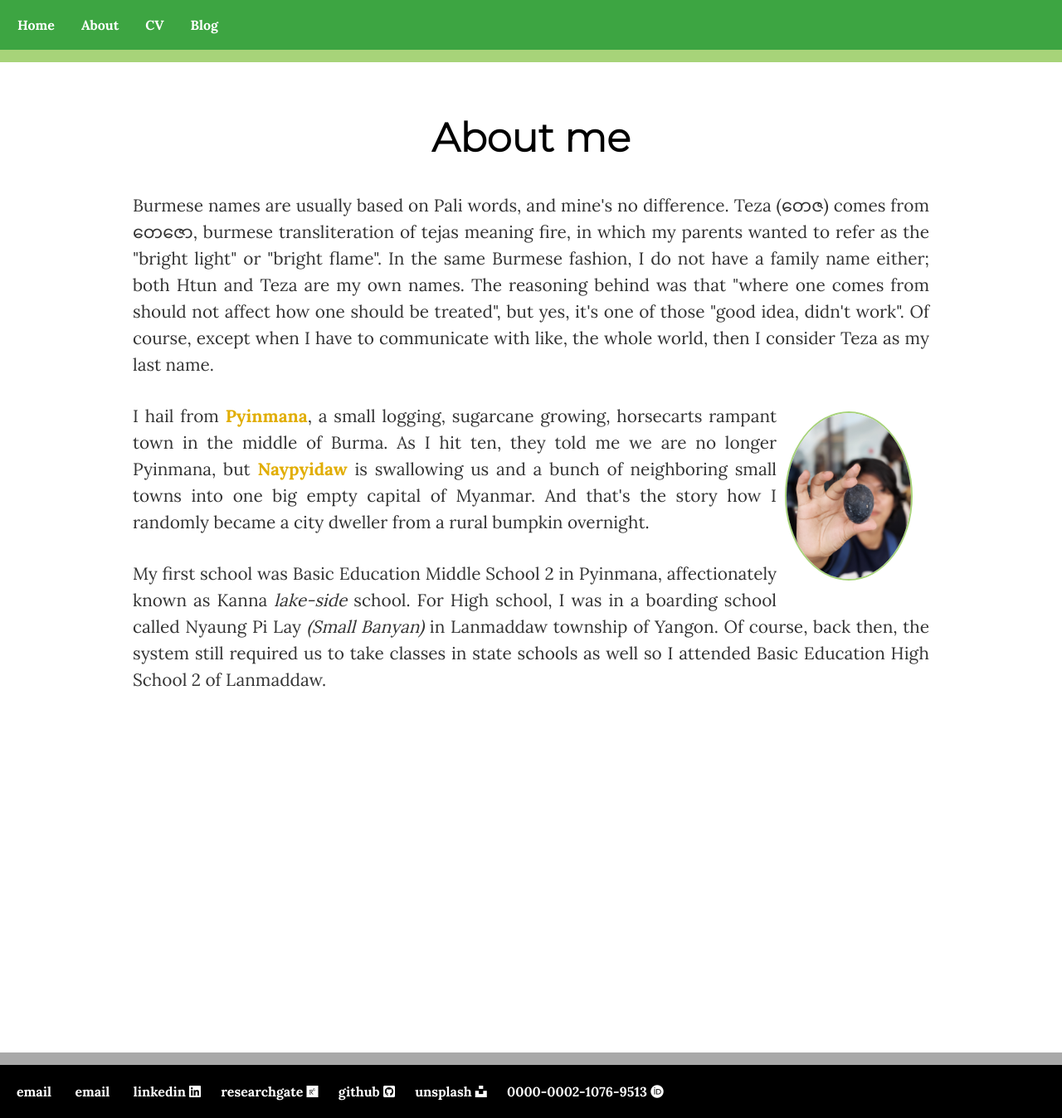
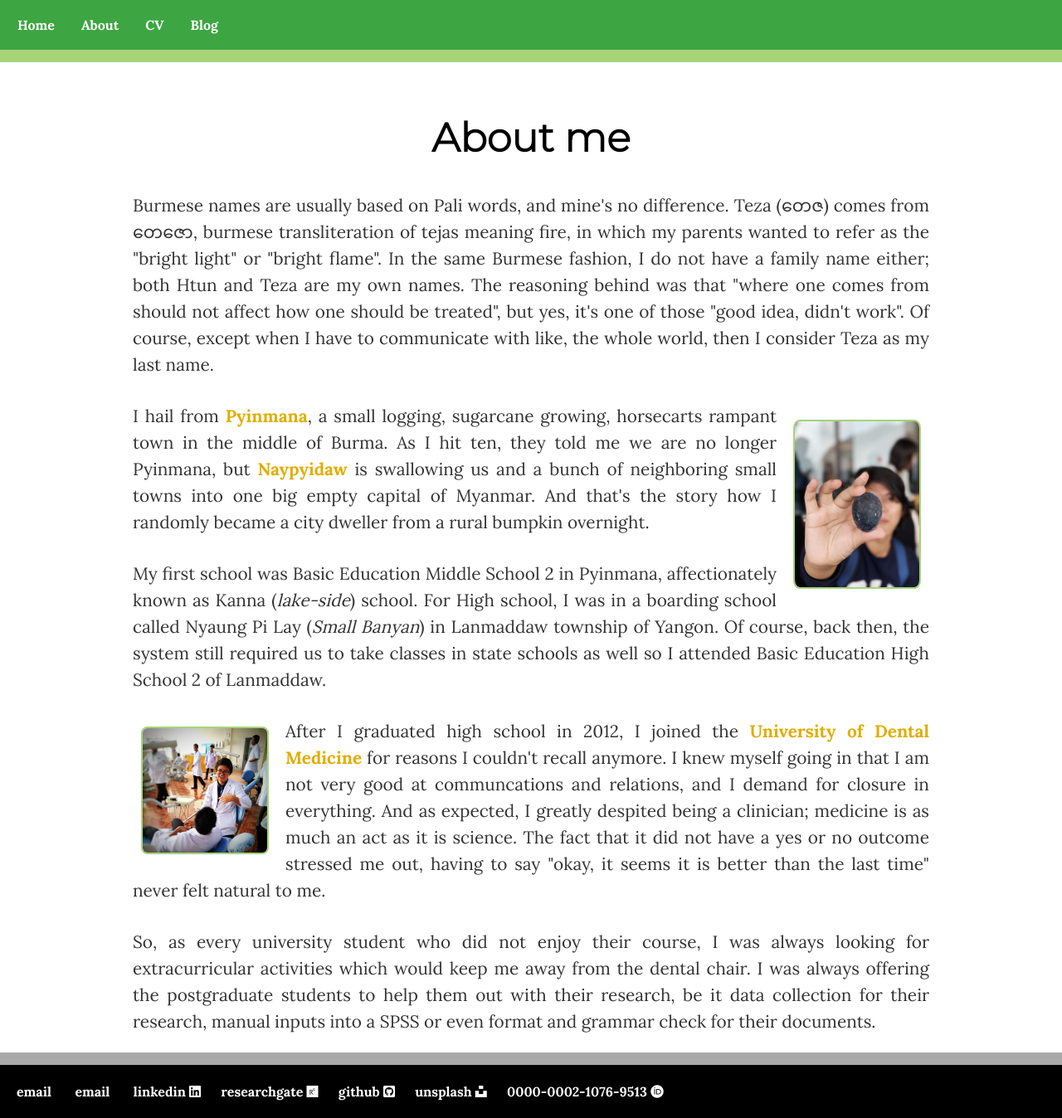
Before and after one commit to finerbrighterlighter/finerbrighterlighter.github.io, a Jekyll site: the page built from about/index.html, in a window 1280 px wide and 1348 px high. Shown: the whole window at 83% size. Built offline with Jekyll 4.4.1, drawn with Linux system fonts in a browser that asks for light colours; nearby versions of some CDN libraries.

Commit message:
About me push

```diff
--- a/about/index.html
+++ b/about/index.html
@@ -8,11 +8,17 @@ title: About me
 		<p>Burmese names are usually based on Pali words, and mine's no difference. Teza (တေဇ) comes from တေဇော, burmese transliteration of tejas meaning fire, in which my parents wanted to refer as the "bright light" or "bright flame". In the same Burmese fashion, I do not have a family name either; both Htun and Teza are my own names. The reasoning behind was that "where one comes from should not affect how one should be treated", but yes, it's one of those "good idea, didn't work". Of course, except when I have to communicate with like, the whole world, then I consider Teza as my last name. </p>
 		<div class="square">
         	<div>
-			<img src="/image/hteza2.JPG"  alt="This is an image of Htun Teza with an egg." width="150" style="float: right; margin: 10px 20px 20px 10px;border-radius:50%;border: 2px solid #a7d379;">
+			<img src="/image/hteza2.JPG"  alt="This is an image of Htun Teza with an egg." width="150" style="float: right; margin: 20px 10px 10px 20px;border-radius:5%;border: 2px solid #a7d379;">
 			</div>
 			<p> I hail from <a href="https://en.wikipedia.org/wiki/Pyinmana">Pyinmana</a>, a small logging, sugarcane growing, horsecarts rampant town in the middle of Burma. As I hit ten, they told me we are no longer Pyinmana, but <a href="https://en.wikipedia.org/wiki/Naypyidaw">Naypyidaw</a> is swallowing us and a bunch of neighboring small towns into one big empty capital of Myanmar. And that's the story how I randomly became a city dweller from a rural bumpkin overnight.</p>
-			<p> My first school was Basic Education Middle School 2 in Pyinmana, affectionately known as Kanna <i>lake-side</i> school. For High school, I was in a boarding school called Nyaung Pi Lay <i>(Small Banyan)</i> in Lanmaddaw township of Yangon. Of course, back then, the system still required us to take classes in state schools as well so I attended Basic Education High School 2 of Lanmaddaw.</p>
+			<p> My first school was Basic Education Middle School 2 in Pyinmana, affectionately known as Kanna (<i>lake-side</i>) school. For High school, I was in a boarding school called Nyaung Pi Lay (<i>Small Banyan</i>) in Lanmaddaw township of Yangon. Of course, back then, the system still required us to take classes in state schools as well so I attended Basic Education High School 2 of Lanmaddaw.</p>
 		</div>
-
+		<div class="square">
+        	<div>
+			<img src="/image/bds1.JPG"  alt="This is an image of Htun Teza with a doctor gown." width="150" style="float: left; margin: 10px 20px 20px 10px;border-radius:5%;border: 2px solid #a7d379;">
+			</div>
+			<p> After I graduated high school in 2012, I joined the <a href="http://udmyangon-edu.com/">University of  Dental Medicine</a> for reasons I couldn't recall anymore. I knew myself going in that I am not very good at communcations and relations, and I demand for closure in everything. And as expected, I greatly despited being a clinician; medicine is as much an act as it is science. The fact that it did not have a yes or no outcome stressed me out, having to say "okay, it seems it is better than the last time" never felt natural to me.</p>
+			<p> So, as every university student who did not enjoy their course, I was always looking for extracurricular activities which would keep me away from the dental chair. I was always offering the postgraduate students to help them out with their research, be it data collection for their research, manual inputs into a SPSS or even format and grammar check for their documents.</p>
+		</div>
 	</body>
 </div><!-- /.blurb -->
--- a/index.html
+++ b/index.html
@@ -7,7 +7,7 @@ title: Home
 	<h1>Htun Teza</h1>
 	<div class="square">
         	<div>
-			<img src="/image/hteza.JPG"  alt="This is an image of Htun Teza." width="150" style="float: left; margin: 10px 20px 20px 10px;border-radius:50%;border: 2px solid #a7d379;">
+			<img src="/image/hteza.JPG"  alt="This is an image of Htun Teza." width="150" style="float: left; margin: 10px 20px 20px 10px;border-radius:5%;border: 2px solid #a7d379;">
 		</div>
 		<p> From Myanmar (Burma), but I consider myself a citizen of where I am sleeping today. I did practice dentistry as my undergraduate study until the graduation in 2018 and never looked back since. Now I am working in the field of health care research, concentrating in data science and clinical data research. Mainly interested in secondary data research, I am enthused to explore why we should reuse, what we should reuse, how we should reuse regarding electronic medical records and data collected for other purposes. I mainly work with Python with occasional R for resource limitations.</p>
 	</div>
```
